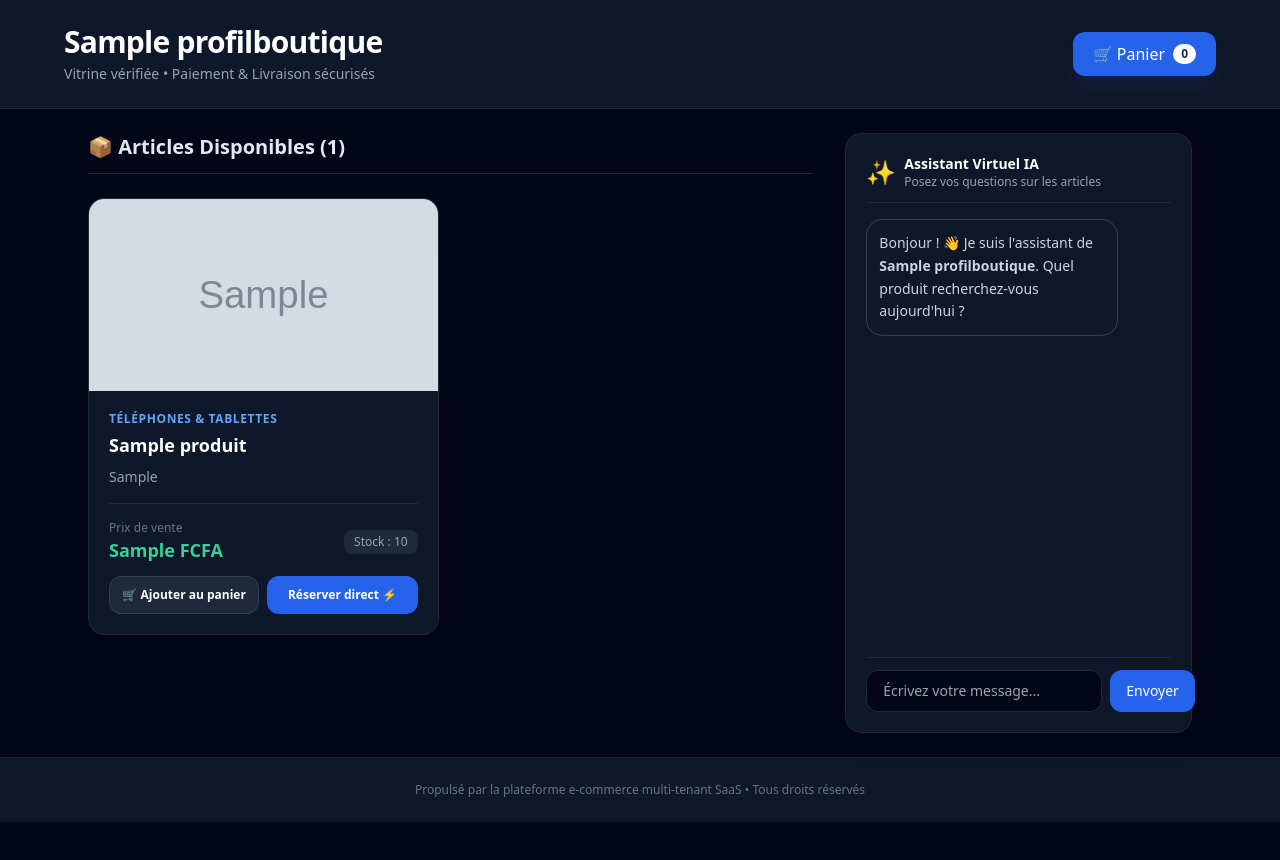
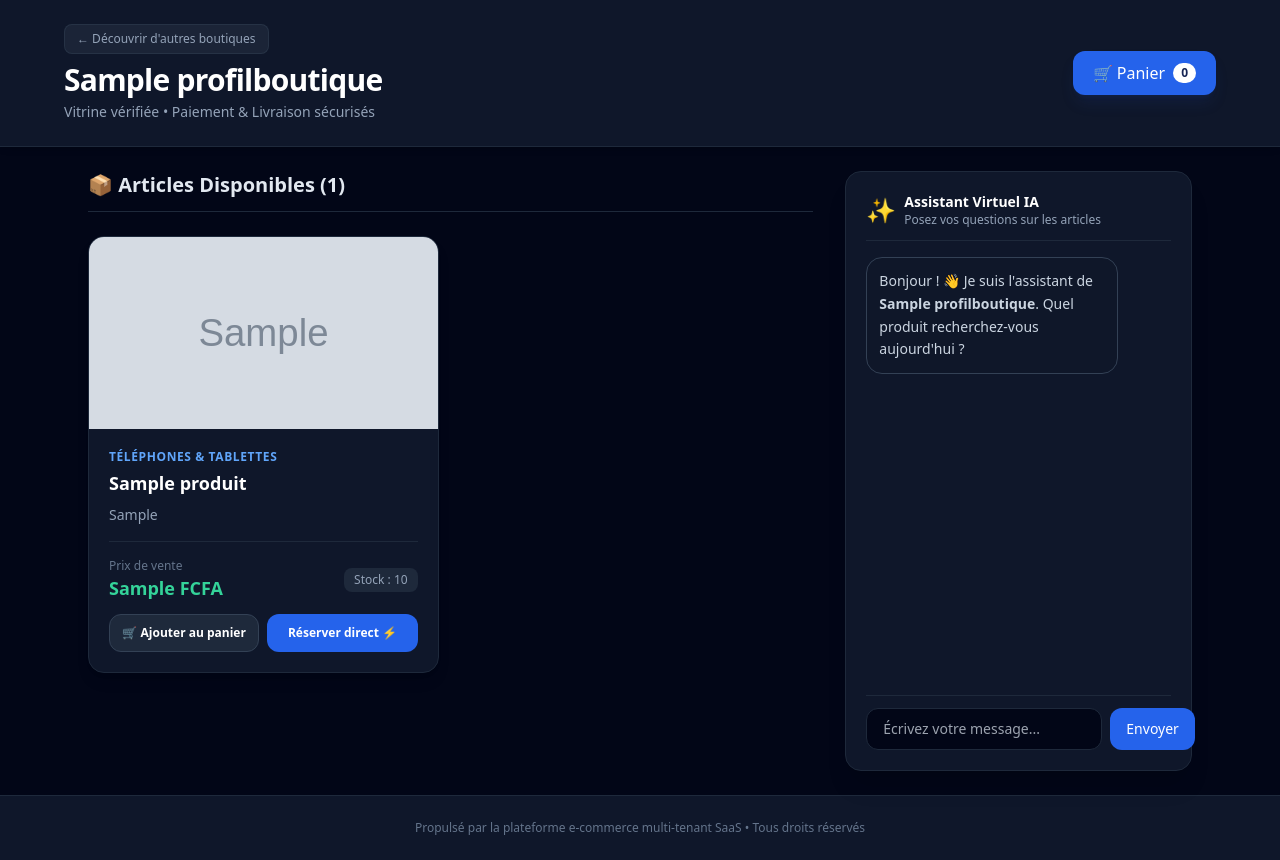
Before and after one commit to chanis0104/techstore-saas, a Django app: a page that uses boutique/templates/boutique/catalogue.html in a window 1280 px wide. Before the commit the page ends 822 px from the top, so only its background shows below. Run offline with Django 5.2, Linux system fonts and the light colour scheme; tables that the repository leaves empty hold one stand-in row (values such as "Sample post"); grey boxes marked "Sample" are stand-in pictures; some libraries are stand-ins or nearby versions.

Commit message:
Ajout du bouton retour à l'annuaire et correctifs du catalogue

```diff
--- a/boutique/templates/boutique/catalogue.html
+++ b/boutique/templates/boutique/catalogue.html
@@ -13,9 +13,16 @@
     <header class="bg-slate-900 border-b border-slate-800 p-6 shadow-md sticky top-0 z-30">
         <div class="max-w-6xl mx-auto flex flex-col md:flex-row justify-between items-center gap-4">
             <div>
+                <!-- Lien de retour à l'annuaire -->
+                <div class="mb-2">
+                    <a href="{% url 'accueil' %}" class="inline-flex items-center gap-1.5 text-xs font-medium text-slate-400 hover:text-white bg-slate-800/80 hover:bg-slate-800 px-3 py-1.5 rounded-lg border border-slate-700/50 transition">
+                        ← Découvrir d'autres boutiques
+                    </a>
+                </div>
                 <h1 class="text-3xl font-bold tracking-tight text-white">{{ profil.nom }}</h1>
                 <p class="text-sm text-slate-400 mt-1">Vitrine vérifiée • Paiement & Livraison sécurisés</p>
             </div>
+
             <div class="flex items-center gap-3">
                 <!-- Bouton Panier -->
                 <button onclick="ouvrirPanier()" class="bg-blue-600 hover:bg-blue-500 text-white font-medium px-5 py-2.5 rounded-xl transition flex items-center gap-2 shadow-lg shadow-blue-900/20 relative">
```
